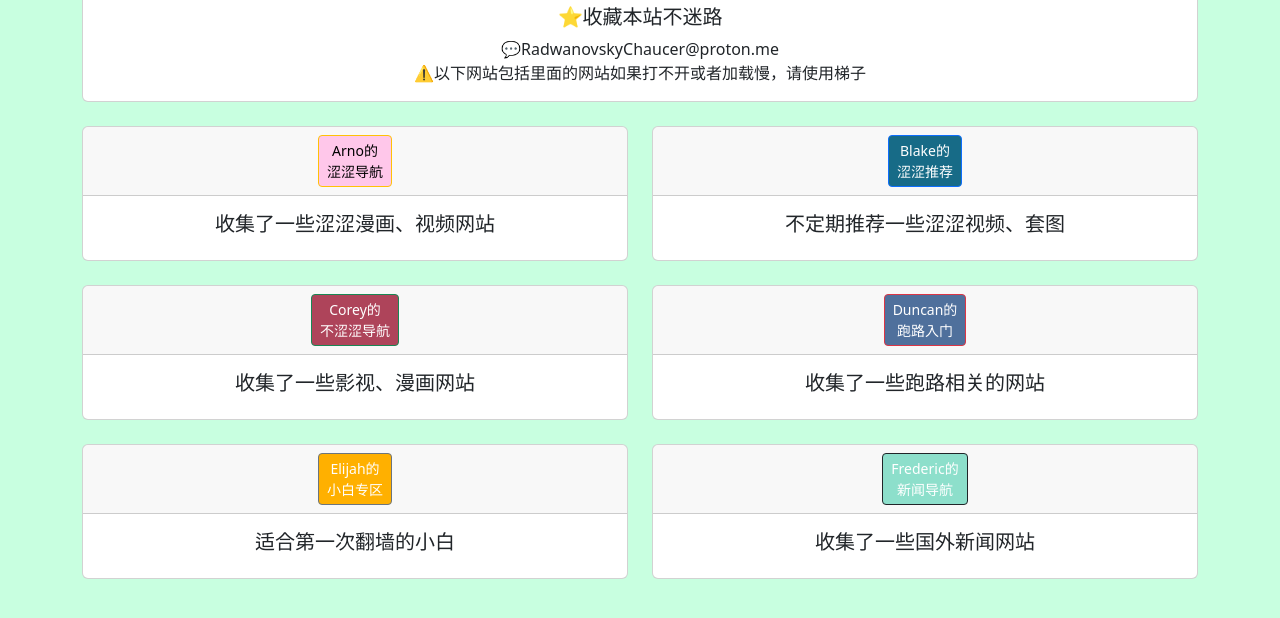
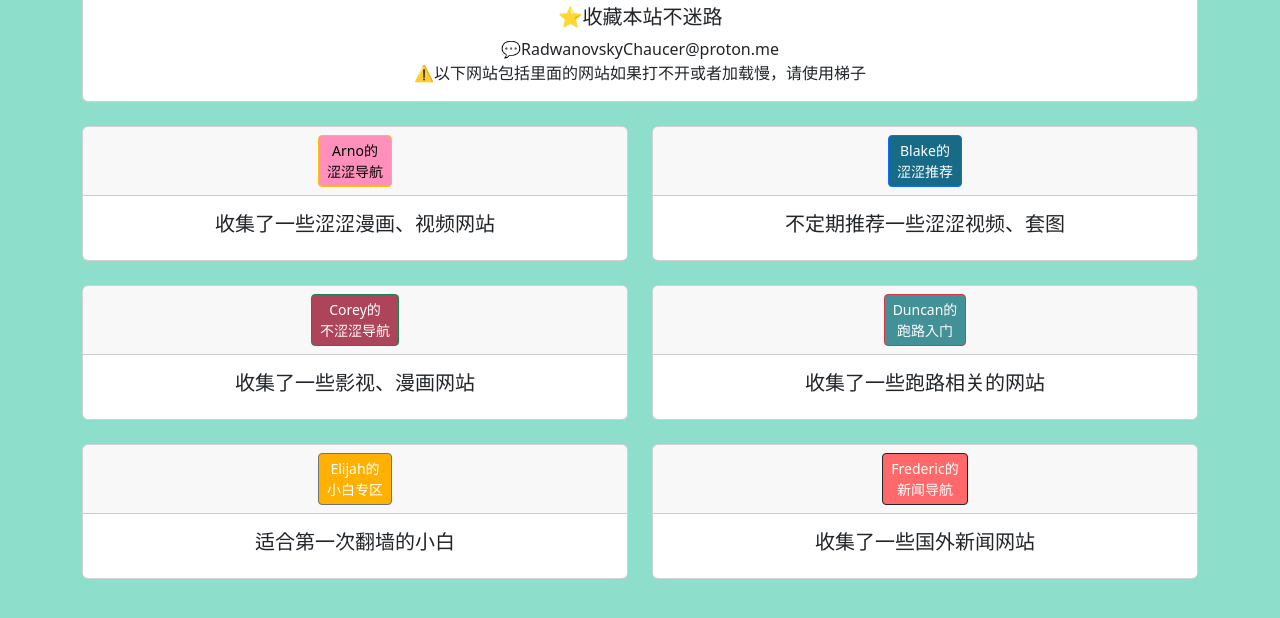
Before and after one commit to Laura-Timothy/1, a plain HTML site: page index.html in a window 1280 px wide. Shown: the part 114-732 px from the top of the page. Drawn offline with nearby package versions, Linux system fonts and the light colour scheme.

Commit message:
Update index.html

```diff
--- a/index.html
+++ b/index.html
@@ -11,7 +11,7 @@
 
     <style>
         body {
-            background-color: #C8FFE0;
+            background-color: #8DDFCB;
         }
 
     </style>
@@ -38,7 +38,7 @@
             <div class="col-lg-6 gy-4">
                 <div class="card ">
                     <div class="card-header text-center">
-                        <a  style="background-color: #FFC7EA;" class="btn btn-warning btn-sm" href="https://carolinekaren.site/"   target="_blank" role="button">Arno的<br>涩涩导航</a>
+                        <a  style="background-color: #FF90BB;" class="btn btn-warning btn-sm" href="https://carolinekaren.site/"   target="_blank" role="button">Arno的<br>涩涩导航</a>
                     </div>
                     <div class="card-body text-center">
                         <h5 class="card-title">收集了一些涩涩漫画、视频网站</h5>
@@ -75,7 +75,7 @@
             <div class="col-lg-6 gy-4">
                 <div class="card ">
                     <div class="card-header text-center">
-                        <a  style="background-color: #4F709C;" class="btn btn-danger btn-sm" href="https://run.carolinekaren.site/"   target="_blank" role="button">Duncan的<br>跑路入门</a>
+                        <a  style="background-color: #419197;" class="btn btn-danger btn-sm" href="https://run.carolinekaren.site/"   target="_blank" role="button">Duncan的<br>跑路入门</a>
                     </div>
                     <div class="card-body text-center">
                         <h5 class="card-title">收集了一些跑路相关的网站</h5>
@@ -100,7 +100,7 @@
             <div class="col-lg-6 gy-4">
                 <div class="card ">
                     <div class="card-header text-center">
-                        <a style="background-color: #8DDFCB;" class="btn btn-dark btn-sm" href="https://news.carolinekaren.site/"   target="_blank" role="button">Frederic的<br>新闻导航</a>
+                        <a style="background-color: #FF6969;" class="btn btn-dark btn-sm" href="https://news.carolinekaren.site/"   target="_blank" role="button">Frederic的<br>新闻导航</a>
                     </div>
                     <div class="card-body text-center">
                         <h5 class="card-title">收集了一些国外新闻网站</h5>
```
